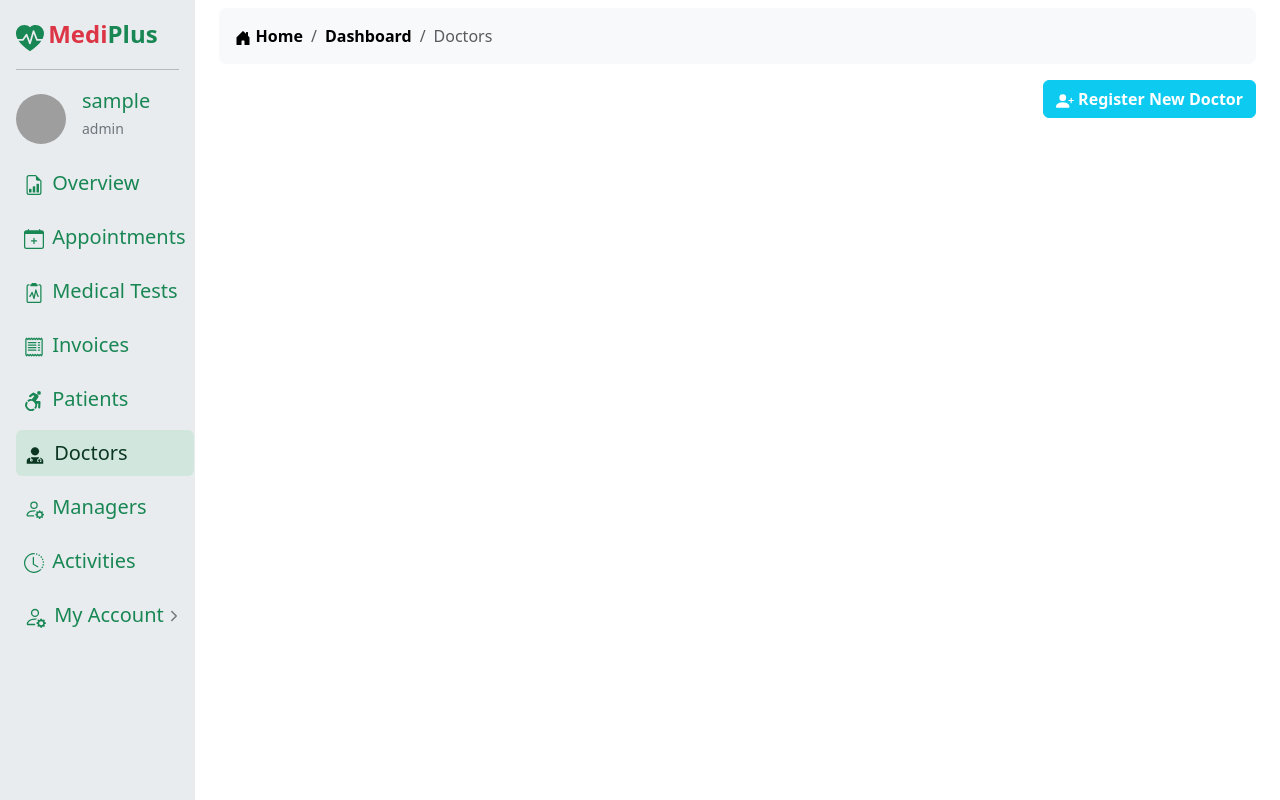
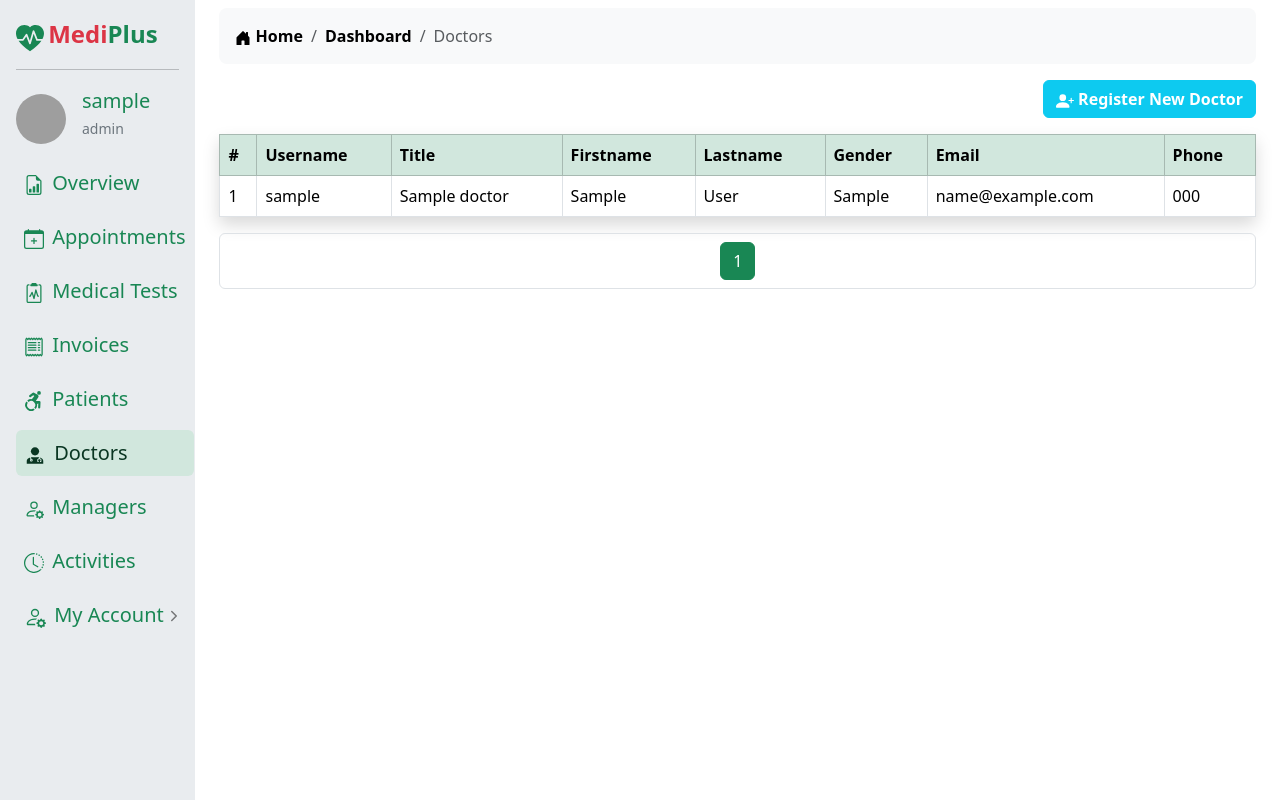
Before and after one commit to alfa-echo-niner-ait/mediplus, a Flask app: page /dashboard/manager/doctors in a window 1280 px wide. Run offline with Flask 3, Linux system fonts and the light colour scheme; a user stored in the database is signed in; tables that the repository leaves empty hold one stand-in row (values such as "Sample post"); parts of the project's set-up code (start-up, migrations or seed data) failed here and were passed over; some libraries are stand-ins or nearby versions; grey boxes are pictures that could not be loaded.

Commit message:
Doctor registration fix

```diff
--- a/src/manager/routes.py
+++ b/src/manager/routes.py
@@ -577,7 +577,26 @@ def managers():
 @manager.route("/dashboard/manager/doctors")
 @login_required
 def doctors():
-    return render_template("manager/doctors.html", title="Doctors")
+    page_num = request.args.get("page", 1, int)
+
+    doctors = (
+        Doctors.query.join(Users, Doctors.d_id == Users.id)
+        .add_columns(
+            Users.username,
+            Users.email,
+            Users.gender,
+            Doctors.d_id,
+            Doctors.title,
+            Doctors.first_name,
+            Doctors.last_name,
+            Doctors.phone,
+            Doctors.birthdate,
+            Doctors.avatar,
+        )
+        .paginate(page=page_num, per_page=12)
+    )
+
+    return render_template("manager/doctors.html", doctors=doctors, title="Doctors")
 
 
 @manager.route("/dashboard/manager/doctors/register", methods=["GET", "POST"])
@@ -612,17 +631,23 @@ def register_doctor():
         db.session.commit()
 
         # Create New Doctor
-        new_doctor = Doctors(new_user.id, first_name, last_name, phone, birthday, title, avatar)
+        new_doctor = Doctors(
+            new_user.id, first_name, last_name, phone, birthday, title, avatar
+        )
         db.session.add(new_doctor)
         db.session.commit()
 
         # Create Log
         date, time = get_datetime()
         new_log = User_Logs(new_doctor.d_id, "New Doctor Registration", date, time)
-        new_log.log_desc = f"Registered New Doctor #{new_doctor.d_id} by Manager #{current_user.id}"
+        new_log.log_desc = (
+            f"Registered New Doctor #{new_doctor.d_id} by Manager #{current_user.id}"
+        )
+        db.session.add(new_log)
+        db.session.commit()
 
         flash("New Doctor Registered Successfully!", category="success")
-        return redirect(url_for('manager.doctors'))
+        return redirect(url_for("manager.doctors"))
 
     return render_template(
         "manager/register_doctor.html", form=form, title="Register New Doctors"
--- a/src/templates/manager/doctors.html
+++ b/src/templates/manager/doctors.html
@@ -41,6 +41,63 @@
     </div>
 </div>
 
+<!-- Doctor List -->
+<div class="container mt-3">
+    <table class="table table-bordered table-hover shadow">
+        <thead class="table-success">
+            <tr>
+                <th scope="col">#</th>
+                <th scope="col">Username</th>
+                <th scope="col">Title</th>
+                <th scope="col">Firstname</th>
+                <th scope="col">Lastname</th>
+                <th scope="col">Gender</th>
+                <th scope="col">Email</th>
+                <th scope="col">Phone</th>
+            </tr>
+        </thead>
+        <tbody id="manager_data">
+            {% for doc in doctors %}
+            <tr>
+                <td>{{ doc.d_id }}</td>
+                <td>{{ doc.username }}</td>
+                <td>{{ doc.title }}</td>
+                <td>{{ doc.first_name }}</td>
+                <td>{{ doc.last_name }}</td>
+                <td>{{ doc.gender }}</td>
+                <td>{{ doc.email }}</td>
+                <td>{{ doc.phone }}</td>
+            </tr>
+            {% endfor %}
+        </tbody>
+    </table>
+</div>
+
+<!-- Pagination -->
+<div class="container mt-3 mb-3" id="manager_pagination">
+    <div class="d-flex justify-content-center border rounded">
+        {% for page_num in doctors.iter_pages(left_edge=1, right_edge=1, left_current=1, right_current=2) %}
+        {% if page_num %}
+        {% if doctors.page == page_num %}
+        <a class="btn btn-success m-2" href="{{ url_for('manager.doctors', page=page_num) }}"
+            id="pg_link{{ page_num }}">
+            {{ page_num }}
+        </a>
+        {% else %}
+        <a class="btn btn-outline-success m-2" href="{{ url_for('manager.doctors', page=page_num) }}"
+            id="pg_link{{ page_num }}">
+            {{ page_num }}
+        </a>
+        {% endif %}
+        {% else %}
+        <button class="btn btn-outline-secondary m-2" disabled>
+            ...
+        </button>
+        {% endif %}
+        {% endfor %}
+    </div>
+</div>
+
 <script>
     $(document).ready(function () {
         $("#side_doctor").addClass("text-success-emphasis bg-success-subtle");
```
